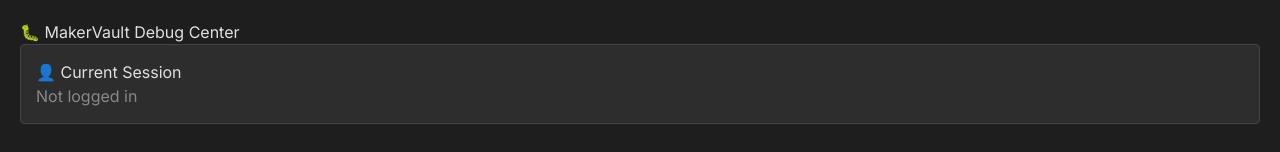
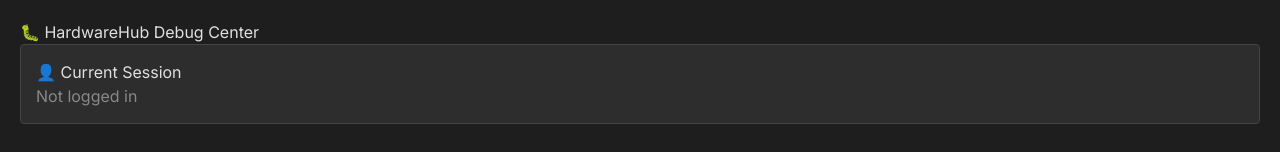
Before and after one commit to akshay-k-a-dev/Hardware-hub, a React (Vite) app: page /debug in a window 1280 px wide. Shown: the top 152 px of the page. Built offline with nearby package versions, Linux system fonts and the light colour scheme; no server answers; the database is empty.

Commit message:
chore: final hosting setup and branding fixes

```diff
--- a/src/pages/Debug.jsx
+++ b/src/pages/Debug.jsx
@@ -86,7 +86,7 @@
 
     return (
         <div style={{ padding: '20px', backgroundColor: '#1e1e1e', color: '#e0e0e0', minHeight: '100vh' }}>
-            <h1>🐛 MakerVault Debug Center</h1>
+            <h1>🐛 HardwareHub Debug Center</h1>
 
             {/* RPC Status Alert */}
             {rpcStatus === 'missing' && (
```
Also changed, not shown: vercel.json (added), 1 other file (tests, documents, lock files or other folders).
